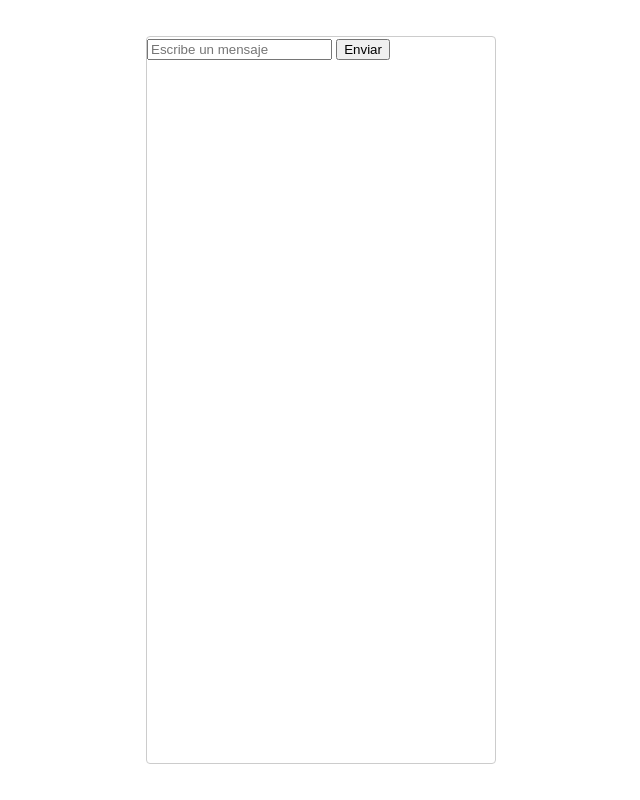
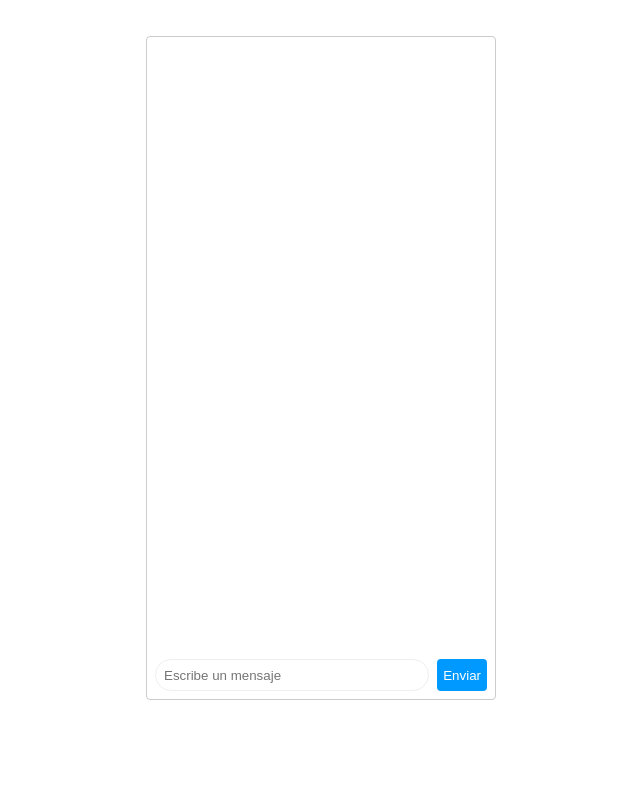
Before and after one commit to JuanAlvarezzzDev/ChatSocket.io, a website: page client/index.html in a window 1280 px wide. Shown: the whole page, without its empty margins (319-959 px from the left). Drawn offline with Linux system fonts and the light colour scheme.

Commit message:
cliente a servidor

```diff
--- a/client/index.html
+++ b/client/index.html
@@ -4,13 +4,27 @@
     <meta charset="UTF-8" />
     <meta name="viewport" content="width=device-width, initial-scale=1.0" />
     <title>ChatSockets</title>
+    <script type="module">
+      import { io } from "https://cdn.socket.io/4.3.2/socket.io.esm.min.js";
+      const socket = io();
+      const form = document.getElementById('form');
+      const input = document.getElementById('input')
+
+      form.addEventListener('submit', (e)=>{
+        e.preventDefault()
+        if(input.value){
+          socket.emit('chat mensaje', input.value)
+          input.value = '';
+        }
+      })
+    </script>
     <style>
       *,
       *::before,
       *::after {
         box-sizing: border-box;
       }
-      :root{
+      :root {
         color-scheme: light dark;
       }
 
@@ -19,14 +33,14 @@
         font-family: system-ui, -apple-system, BlinkMacSystemFont, "Segoe UI",
           Roboto, Oxygen, Ubuntu, Cantarell, "Open Sans", "Helvetica Neue",
           sans-serif;
-          display: grid;
-          place-content: center;
-          height: 100vh;
-          padding: 36px;
-          grid-template-rows: 1fr;
+        display: grid;
+        place-content: center;
+        height: 100vh;
+        padding: 36px 36px 100px 36px;
+        grid-template-rows: 1fr;
       }
 
-      #chat{
+      #chat {
         border: 1px solid #ccc;
         border-radius: 4px;
         overflow: hidden;
@@ -34,12 +48,52 @@
         height: 100%;
         position: relative;
       }
+
+      #form{
+        bottom: 0;
+        display: flex;
+        height: 48px;
+        left: 0;
+        padding: 4px;
+        position: absolute;
+        right: 0;
+      }
+
+      #input{
+        border-radius: 9999px;
+        border: 1px solid #eee;
+        flex: 1;
+        margin: 4px;
+        padding: 0 8px;
+      }
+      #input:focus{
+        outline: 0;
+      }
+
+      #form > button{
+        background: #09f;
+        color: white;
+        border: 0;
+        margin: 4px;
+        border-radius: 4px;
+      }
+
+      #form > button:hover{
+        background: #0cf;
+      }
+
     </style>
   </head>
   <body>
     <section id="chat">
-      <form>
-        <input type="text" name="message" id="input" placeholder="Escribe un mensaje" autocomplete="off"/>
+      <form id="form">
+        <input
+          type="text"
+          name="message"
+          id="input"
+          placeholder="Escribe un mensaje"
+          autocomplete="off"
+        />
         <button type="submit">Enviar</button>
       </form>
     </section>
```
Also changed, not shown: server/index.js (+18 -3 lines).
